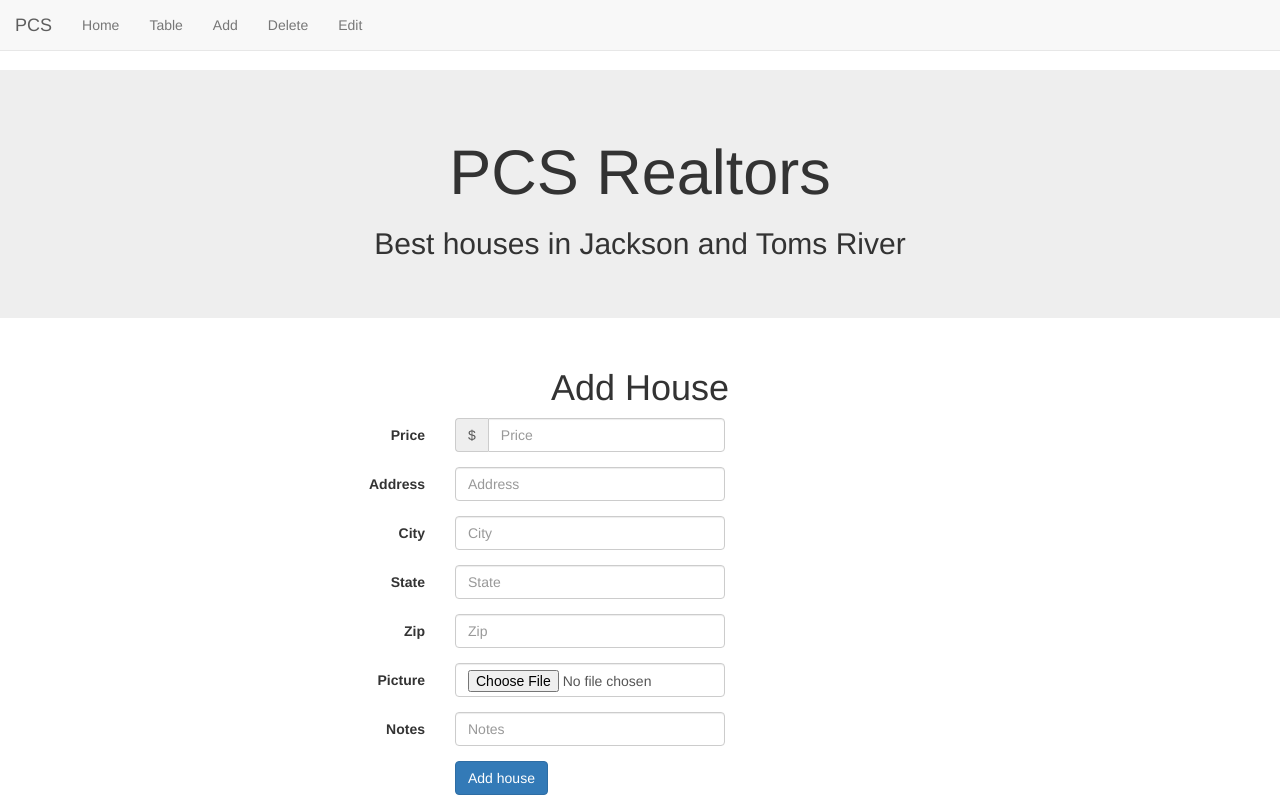
After one commit to shmuelsochet/PCS-Class, a PHP site: template PHP/HW_68/realestate/views/addHouseView.php in a window 1280 px wide. The commit adds this page. Run offline with PHP 8.4, Linux system fonts and the light colour scheme; the template is opened without the code that fills it, so the values that code supplies are empty; some libraries are stand-ins or nearby versions.

Commit message:
Fleshing out HW_68 (added add-house and update-house abilities)

```diff
--- a/PHP/HW_68/realestate/models/houseModel.php
+++ b/PHP/HW_68/realestate/models/houseModel.php
@@ -4,7 +4,10 @@
     if (! empty($houseId)) {
         try {
             $query = "SELECT * FROM houses WHERE id = :id";
-            $statement = $db->prepare($query);
+
+            $myDatabase = Database::getInstance();
+
+            $statement = $myDatabase->getDb()->prepare($query);
             $statement->bindValue('id', $houseId);
             $statement->execute();
             $house = $statement->fetch(PDO::FETCH_ASSOC);
--- /dev/null
+++ b/PHP/HW_68/realestate/views/addHouseView.php
@@ -0,0 +1,132 @@
+<?php
+
+    //need to make sure picture is only chosen from correct folder.
+    //check for numeric
+
+    $styles = "
+    .house img {
+        width: 206px;
+        height: 150px;
+    }"
+
+?>
+            <?php include "top.php" ?>
+            <h1 class="text-center">Add House</h1>
+
+        </div>
+
+    </div>
+
+        <div class="container">
+            <?php if (!empty($errors)) : ?>
+                <div class="alert alert-danger">
+                    <ul>
+                        <?php foreach($errors as $error) echo "<li>$error</li>" ?>
+                    </ul>
+                </div>
+            <?php endif ?>
+
+        </div>
+
+        <div class="container">
+
+            <form class="form-horizontal" action="" method="post" >
+
+
+
+                <div class="form-group">
+                    <div class="row">
+                        <label for="house" class="col-sm-offset-2 col-sm-2 control-label">Price</label>
+                        <div class="col-sm-3">
+                            <div class="input-group">
+
+                                <div class="input-group-addon">$</div>
+                                <input type="number" name="price" class=" col-sm-3 form-control" id="price" placeholder="Price">
+                            </div>
+                        </div>
+                    </div>
+                </div>
+
+                <div class="form-group">
+                    <div class="row">
+                        <label for="address" class="col-sm-offset-2 col-sm-2 control-label">Address</label>
+                        <div class="col-sm-3">
+                            <input type="text" class="form-control" name="address" id="address" placeholder="Address">
+                        </div>
+                    </div>
+                </div>
+
+                <div class="form-group">
+                    <div class="row">
+                        <label for="city" class="col-sm-offset-2 col-sm-2 control-label">City</label>
+                        <div class="col-sm-3">
+                            <input type="text" class="form-control" name="city" id="city" placeholder="City">
+                        </div>
+                    </div>
+                </div>
+
+                <div class="form-group">
+                    <div class="row">
+                        <label for="state" class="col-sm-offset-2 col-sm-2 control-label">State</label>
+                        <div class="col-sm-3">
+                            <input type="text" class="form-control" name="state" id="state" placeholder="State">
+                        </div>
+                    </div>
+                </div>
+
+                <div class="form-group">
+                    <div class="row">
+                        <label for="zip" class="col-sm-offset-2 col-sm-2 control-label">Zip</label>
+                        <div class="col-sm-3">
+                            <input type="number" class="form-control" name="zip" id="zip" placeholder="Zip">
+                        </div>
+                    </div>
+                </div>
+
+                <div class="form-group">
+                    <div class="row">
+                        <label for="picture" class="col-sm-offset-2 col-sm-2 control-label">Picture</label>
+                        <div class="col-sm-3">
+                            <input type="file" class="form-control" name="picture" id="picture" accept="image/*">
+
+                        </div>
+                    </div>
+                </div>
+
+                <div class="form-group">
+                    <div class="row">
+                        <label for="notes" class="col-sm-offset-2 col-sm-2 control-label">Notes</label>
+                        <div class="col-sm-3">
+                            <input type="text" class="form-control" name="notes" id="notes" placeholder="Notes">
+                        </div>
+                    </div>
+                </div>
+
+            <?php if(!empty($price) && !empty($address) && !empty($city) && !empty($state) && !empty($zip) && !empty($picture) && isset($notes) ) : ?>
+
+                <div class="form-group">
+                    <div class="row">
+
+                        <label class="col-sm-offset-2 col-sm-2 control-label">You Submitted</label>
+                        <div class="col-sm-3 well text-center house">
+                            <figure>
+                                <img src= <?=$picture ?> alt="picture of the house"/></br>
+                            </figure>
+                            <figcaption>
+                                <?= "Price: $" . $price . "</br>Address: " . $address . "</br>City: " . $city . "</br>State: " . $state . "</br>Zip: " . $zip ."</br>Notes: " . $notes  ?>
+                            </figcaption>
+                        </div>
+                    </div>
+                </div>
+
+            <?php endif ?>
+
+                <div class="form-group">
+                    <div class="row">
+                        <div class="col-sm-offset-4 col-sm-8">
+                            <button type="submit" class="btn btn-primary">Add house</button>
+                        </div>
+                    </div>
+                </div>
+            </form>
+<?php include "bottom.php" ?>
--- a/PHP/HW_68/realestate/views/filters.php
+++ b/PHP/HW_68/realestate/views/filters.php
@@ -1,4 +1,4 @@
-<div class="col-sm-3">
+<div class="col-sm-2">
     <div class="well">Filters</div>
         <form action="index.php">
             <div class="well">
--- a/PHP/HW_68/realestate/views/homeView.php
+++ b/PHP/HW_68/realestate/views/homeView.php
@@ -38,7 +38,7 @@
                             <figcaption class="text-center">
                                 <h3
                                     <?php if($house['price'] < 1500000) echo "class=\"cheap\""?>
-                                ><?= number_format($house['price'], 2) ?></h3>
+                                >$<?= number_format($house['price'], 2) ?></h3>
                                 <h4><?= $house['address'] ?></h4>
                                 <h5><?= "{$house['city']}, {$house['state']} {$house['zip']}"?></h5>
                             </figcaption>
--- a/PHP/HW_68/realestate/views/housesTableView.php
+++ b/PHP/HW_68/realestate/views/housesTableView.php
@@ -1,5 +1,6 @@
 <?php
     function getTd($value, $houseId) {
+
         $it = "<td><a href=\"index.php?action=details&houseId=$houseId\">$value</a></td>";
         return $it;
     }
@@ -36,7 +37,7 @@
                             <?= getTd($house['city'], $house['id']) ?>
                             <?= getTd($house['state'], $house['id']) ?>
                             <?= getTd($house['zip'], $house['id']) ?>
-                            <td><a href="houseDetailsController.php?houseId={$house['id']}"><img src= "<?= $house['picture'] ?>" alt="the house"/></a></td>
+                            <td><a href= <?= "index.php?action=details&houseId={$house['id']}" ?>><img src= "<?= $house['picture'] ?>" alt="the house"/></a></td>
                         </tr>
                         <?php endforeach ?>
                     </tbody>
--- a/PHP/HW_68/realestate/views/top.php
+++ b/PHP/HW_68/realestate/views/top.php
@@ -29,7 +29,7 @@
                     <span class="icon-bar"></span>
                     <span class="icon-bar"></span>
                 </button>
-            <a class="navbar-brand" href="#">PCS</a>
+                <a class="navbar-brand" href="index.php?action=home">PCS</a>
             </div>
 
             <div class="collapse navbar-collapse" id="bs-example-navbar-collapse-1">
@@ -37,6 +37,9 @@
                     <li><a href="<?= getLink(['action'=>'home']) ?>">Home</a></li>
                     <!--li><a href="index.php?action=table<?php if(!empty($zip)) echo "&zip=$zip" ?><?php if(!empty($min)) echo "&min=$min" ?><?php if(!empty($max)) echo "&max=$max" ?>">Table</a></li-->
                     <li><a href="<?= getLink(['action'=>'table']) ?>">Table</a></li>
+                    <li><a href="<?= getLink(['action'=>'add']) ?>">Add</a></li>
+                    <li><a href="<?= getLink(['action'=>'delete']) ?>">Delete</a></li>
+                    <li><a href="<?= getLink(['action'=>'update']) ?>">Edit</a></li>
                 </ul>
             </div>
         </div>
@@ -47,4 +50,4 @@
             <h2>Best houses in Jackson and Toms River</h2>
         </div>
     </div>
-    <div class="container">
+    <div class="container-fluid">
```
Also changed, not shown: PHP/HW_68/realestate/controllers/addHouseController.php (added, +30 -0 lines), PHP/HW_68/realestate/controllers/updateHouseController.php (added, +31 -0 lines), PHP/HW_68/realestate/index.php (+9 -0 lines), PHP/HW_68/realestate/models/addHouseModel.php (added, +35 -0 lines), PHP/HW_68/realestate/models/updateHouseModel.php (added, +108 -0 lines), PHP/HW_68/realestate/views/updateHouseView.php (added, +94 -0 lines), PHP/HW_68/realestate/controllers/deleteHouseController.php (added), PHP/HW_68/realestate/models/deleteHouseModel.php (added), PHP/HW_68/realestate/views/deleteHouseView.php (added), images/canterbury.jpg (added), images/ltc_building.jpeg (added). Lines whose indentation alone changed are shown as unchanged.
